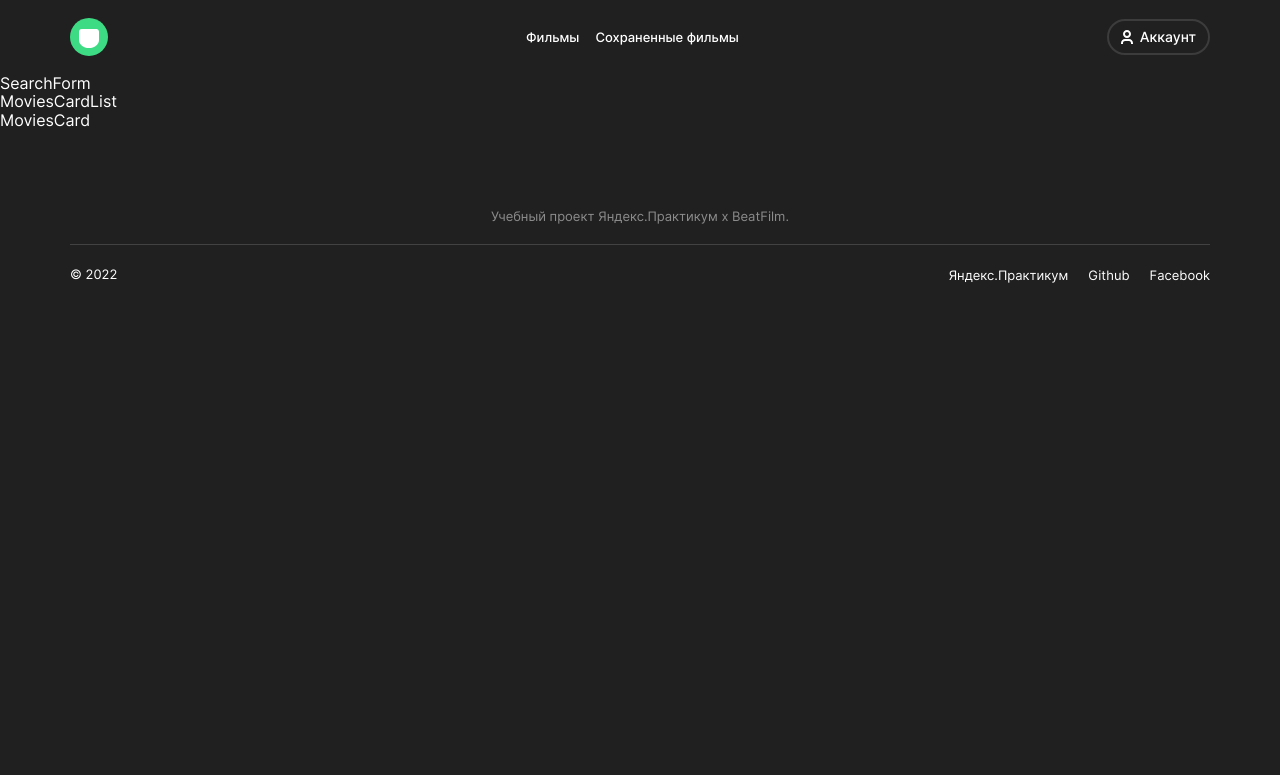
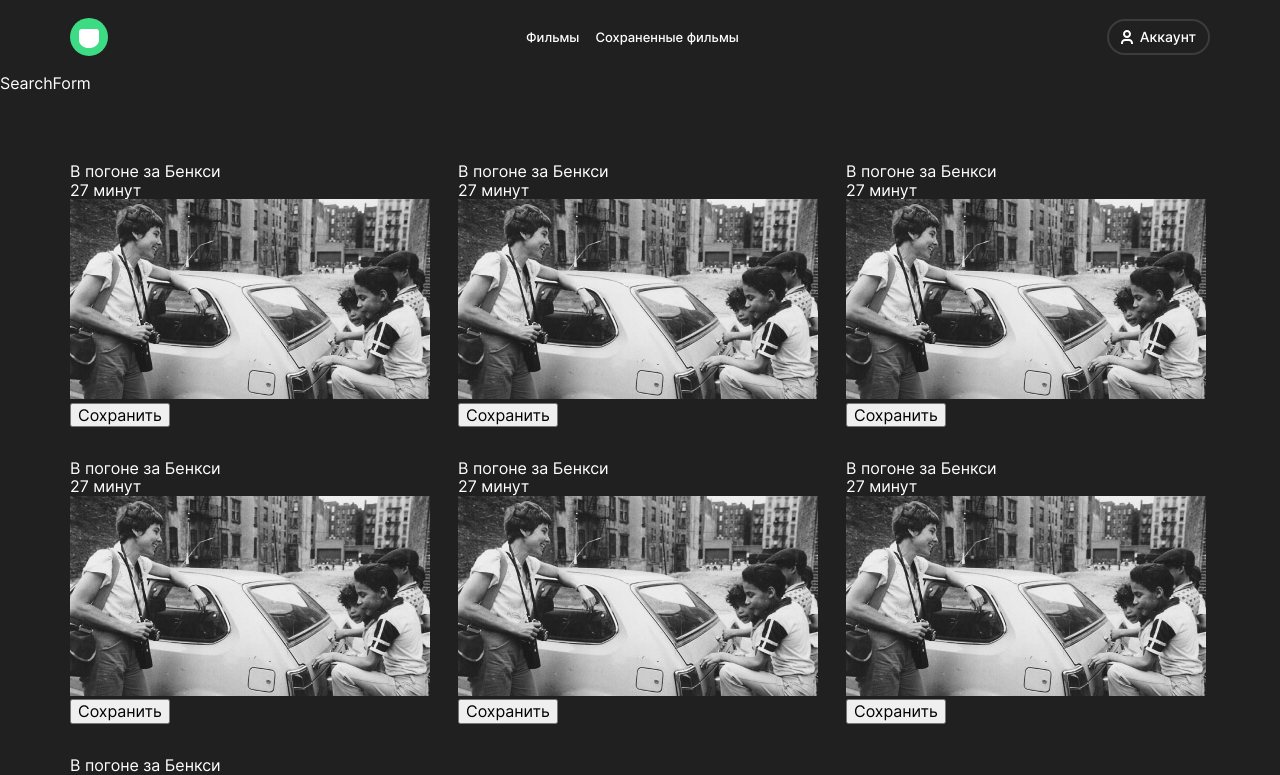
Before and after one commit to hideto13/movies-explorer-frontend, a React (Create React App) app: page /movies in a window 1280 px wide. Shown: the top 775 px of the page. Built offline with nearby package versions, Linux system fonts and the light colour scheme.

Commit message:
Movies list

```diff
--- a/src/components/Footer/Footer.js
+++ b/src/components/Footer/Footer.js
@@ -22,7 +22,7 @@ function Footer() {
           <li className="footer__social">
             <a
               className="footer__link"
-              href="https://github.com/hideto13"
+              href="https://github.com/"
               target="_blank"
               rel="noreferrer"
             >
--- a/src/components/Movies/Movies.js
+++ b/src/components/Movies/Movies.js
@@ -13,6 +13,12 @@ function Movies() {
       <SearchForm />
       <MoviesCardList>
         <MoviesCard />
+        <MoviesCard />
+        <MoviesCard />
+        <MoviesCard />
+        <MoviesCard />
+        <MoviesCard />
+        <MoviesCard />
       </MoviesCardList>
       <Footer />
     </>
--- a/src/components/MoviesCard/MoviesCard.css
+++ b/src/components/MoviesCard/MoviesCard.css
@@ -0,0 +1,24 @@
+.card {
+  max-width: 360px;
+}
+.card__header {
+}
+.card__name {
+  margin: 0;
+}
+.card__time {
+  margin: 0;
+}
+.card__img {
+  width: 100%;
+  min-height: 200px;
+  object-fit: cover;
+}
+.card__button {
+}
+.card__button_save {
+}
+.card__button_delete {
+}
+.card__button_success {
+}
--- a/src/components/MoviesCard/MoviesCard.js
+++ b/src/components/MoviesCard/MoviesCard.js
@@ -1,7 +1,17 @@
+import movieImg from "../../images/movie.jpg";
 import "./MoviesCard.css";
 
 function MoviesCard() {
-  return <div>MoviesCard</div>;
+  return (
+    <div className="card">
+      <div className="card__header">
+        <p className="card__name">В погоне за Бенкси</p>
+        <p className="card__time">27 минут</p>
+      </div>
+      <img className="card__img" src={movieImg} alt="movie"></img>
+      <button className="card__button">Сохранить</button>
+    </div>
+  );
 }
 
 export default MoviesCard;
--- a/src/components/MoviesCardList/MoviesCardList.css
+++ b/src/components/MoviesCardList/MoviesCardList.css
@@ -0,0 +1,10 @@
+.movies__list {
+  max-width: 1200px;
+  display: grid;
+  margin: 0 auto;
+  grid-template-columns: repeat(3, minmax(min-content, 360px));
+  column-gap: 28px;
+  row-gap: 32px;
+  box-sizing: border-box;
+  padding: 70px 30px 90px;
+}
--- a/src/components/MoviesCardList/MoviesCardList.js
+++ b/src/components/MoviesCardList/MoviesCardList.js
@@ -1,7 +1,7 @@
 import "./MoviesCardList.css";
 
 function MoviesCardList({ children }) {
-  return <div>MoviesCardList{children}</div>;
+  return <div className="movies__list">{children}</div>;
 }
 
 export default MoviesCardList;
```
